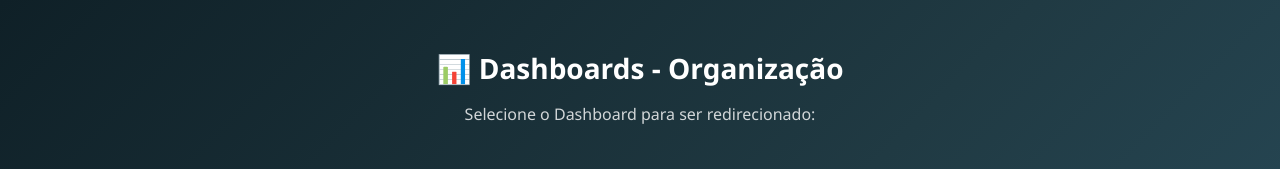
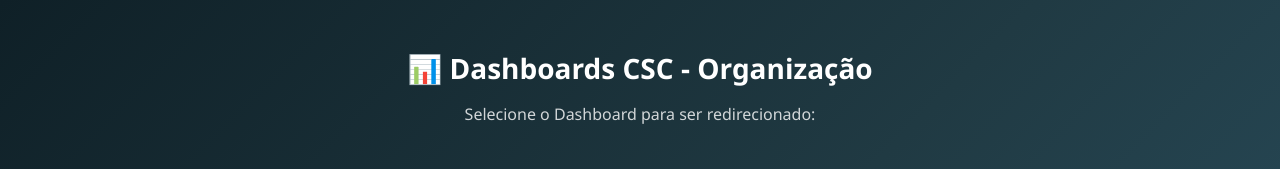
Before and after one commit to antthonyxl/Dash-CSC, a plain HTML site: page index.html in a window 1280 px wide. Shown: the top 169 px of the page. Drawn offline with Linux system fonts and the light colour scheme.

Commit message:
Update index.html

```diff
--- a/index.html
+++ b/index.html
@@ -8,7 +8,7 @@
 </head>
 <body>
   <header>
-    <h1>📊 Dashboards - Organização</h1>
+    <h1>📊 Dashboards CSC - Organização</h1>
     <p>Selecione o Dashboard para ser redirecionado:</p>
   </header>
 
```
